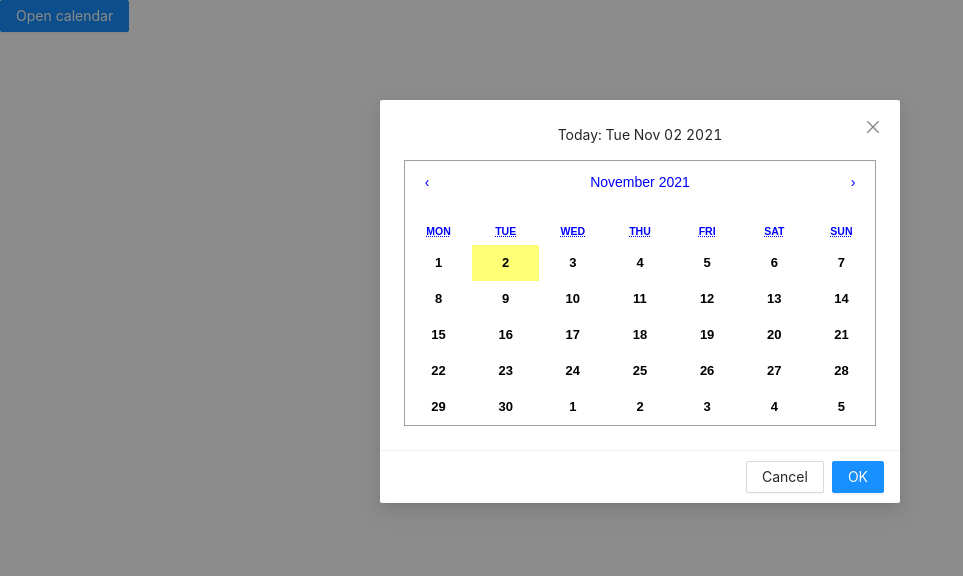
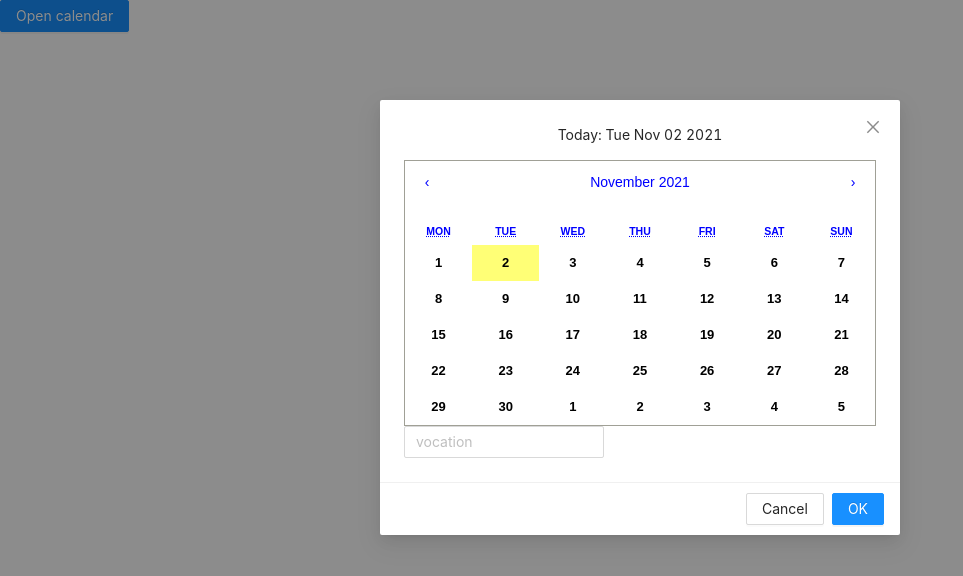
Before and after one commit to lyudad/super_holidays, a React (Create React App) app: page / in a window 1280 px wide. Both pictures are taken after a click on the button "Open calendar". Shown: the top 576 px of the page, without its empty margins (0-963 px from the left). Built offline with nearby package versions, Linux system fonts and the light colour scheme.

Commit message:
add Autocomlite

```diff
--- a/src/components/Calendar/Calendar.tsx
+++ b/src/components/Calendar/Calendar.tsx
@@ -1,7 +1,17 @@
 import { useState } from 'react';
 import Calendar from 'react-calendar';
+import { AutoComplete } from 'antd';
 import 'react-calendar/dist/Calendar.css';
 import './calendar.css';
+
+const options = [
+  {
+    value: 'seek leave'
+  },
+  {
+    value: 'vocation'
+  }
+];
 
 export default function DataPicker(): JSX.Element {
   const [line, setLine] = useState<Date[]>([]);
@@ -31,6 +41,13 @@ export default function DataPicker(): JSX.Element {
           navigationAriaLabel="Go up"
         />
       </div>
+      <AutoComplete
+        style={{
+          width: 200
+        }}
+        options={options}
+        placeholder="vocation"
+      />
     </div>
   );
 }
```
